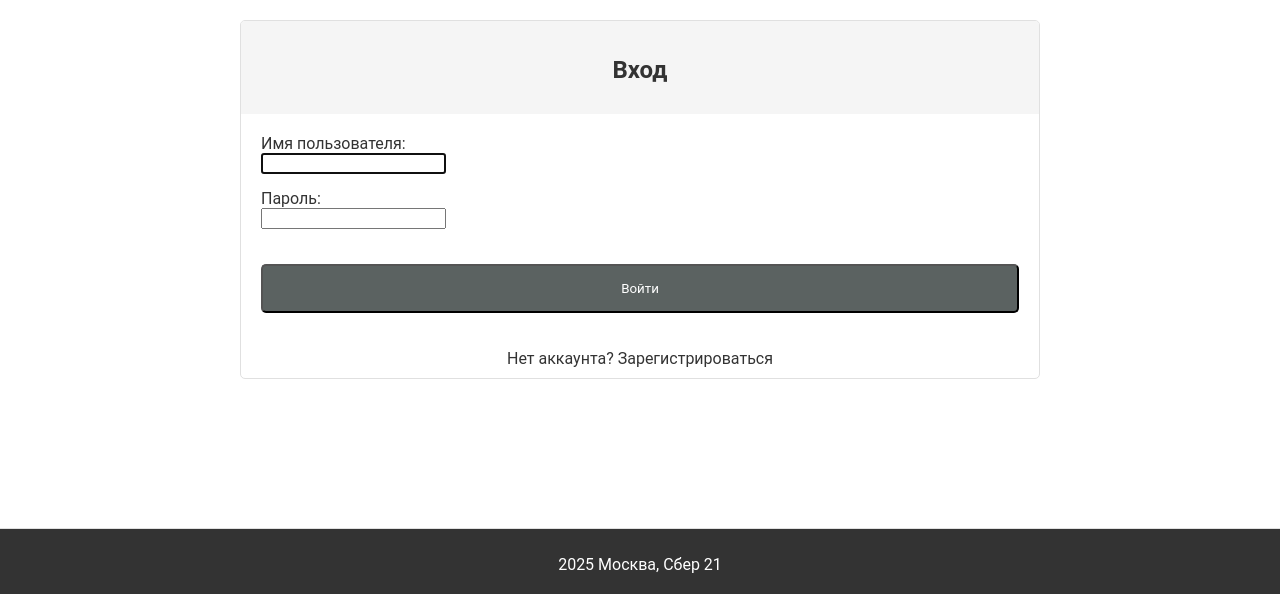
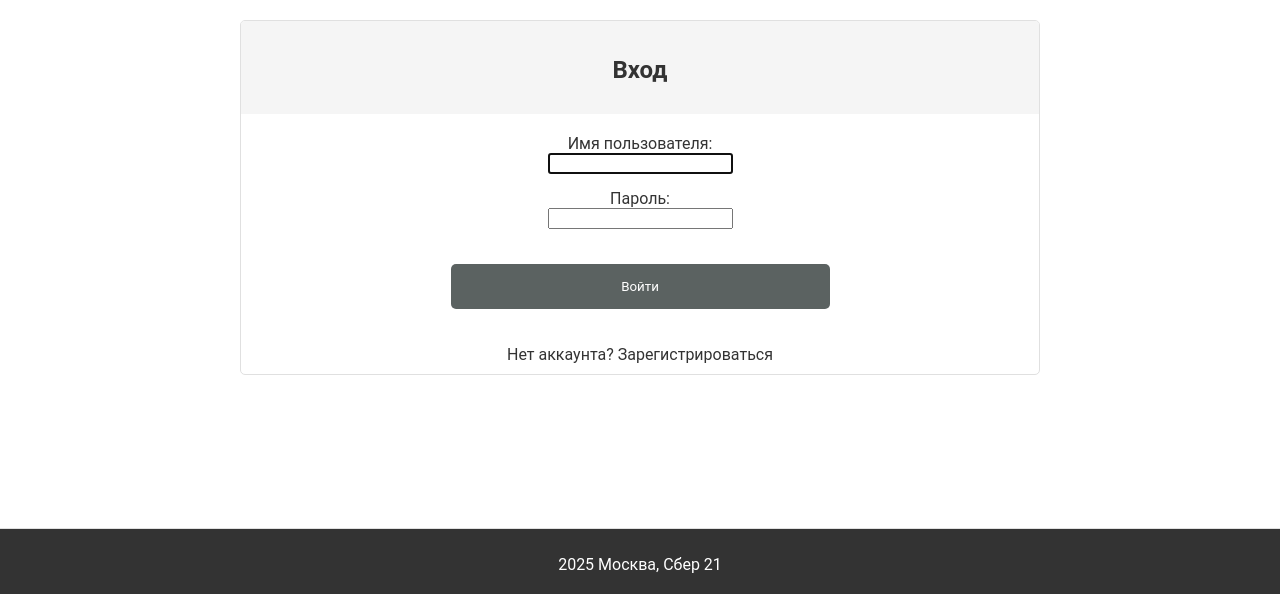
Before and after one commit to pipusk2006/SPM_repository, a Django app: page /login/ in a window 1280 px wide. Shown: the part 206-800 px from the top of the page. Run offline with Django 5.2, Linux system fonts and the light colour scheme.

Commit message:
Merge remote changes into develop

```diff
--- a/web/static/web/css/web.css
+++ b/web/static/web/css/web.css
@@ -100,6 +100,10 @@ main > div {
     text-align: left;
 }
 
+.form-group.text-center {
+    text-align: center;
+}
+
 button.custom-btn {
     display: inline-block;
     padding: 15px 40px;
--- a/web/templates/web/login.html
+++ b/web/templates/web/login.html
@@ -1,33 +1,33 @@
 {% extends "base.html" %}
 
 {% block content %}
-<div class="container mt-5" style="text-align: center; font-family: 'Roboto', 'Helvetica', sans-serif; font-size: 16px; color: #333333;">
+<div class="container mt-5">
     <div class="row justify-content-center">
         <div class="col-md-6">
             <div class="card">
                 <div class="card-header">
-                    <h2 class="text-center">Вход</h2>
+                    <h2>Вход</h2>
                 </div>
                 <div class="card-body">
-                    <form method="post" style="text-align: center;">
+                    <form method="post">
                         {% csrf_token %}
                         {% for field in form %}
-                            <div class="form-group" style="margin-bottom: 15px;">
+                            <div class="form-group text-center">
                                 {{ field.label_tag }}<br>
                                 {{ field }}<br>
                                 {% if field.help_text %}
                                     <small class="form-text text-muted">{{ field.help_text }}</small>
                                 {% endif %}
                                 {% for error in field.errors %}
-                                    <div class="alert alert-danger">{{ error }}</div>
+                                    <div class="alert">{{ error }}</div>
                                 {% endfor %}
                             </div>
                         {% endfor %}
-                        <button type="submit" class="btn btn-primary btn-block" style="display: inline-block; padding: 15px 40px; background-color: #5b6261; color: #FFFFFF; text-decoration: none; border-radius: 5px; margin-top: 20px; font-family: 'Roboto', 'Helvetica', sans-serif; width: 100%;">Войти</button>
+                        <button type="submit" class="custom-btn" style="width: 50%; margin-top: 20px;">Войти</button>
                     </form>
                 </div>
                 <div class="card-footer text-center">
-                    <p>Нет аккаунта? <a href="{% url 'web:register' %}" style="color: #333333; text-decoration: none;">Зарегистрироваться</a></p>
+                    <p>Нет аккаунта? <a href="{% url 'web:register' %}">Зарегистрироваться</a></p>
                 </div>
             </div>
         </div>
```
